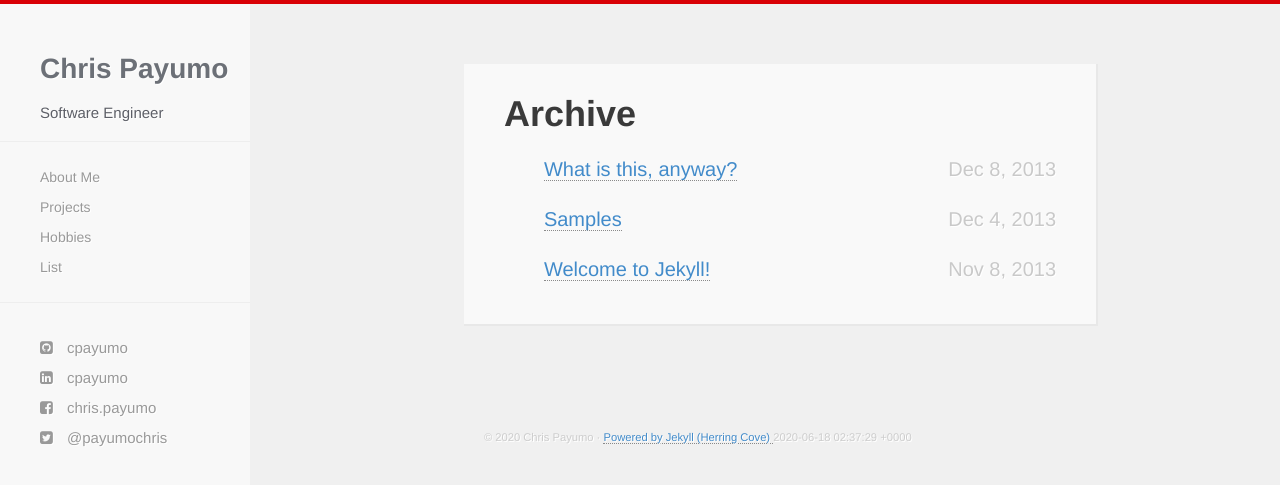
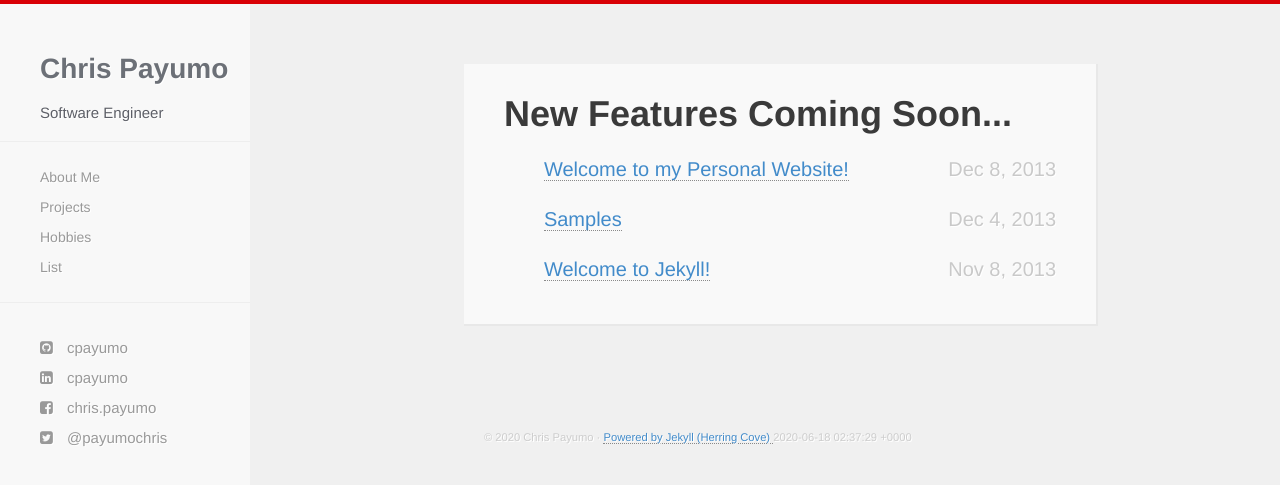
Before and after one commit to cpayumo/cpayumo.github.io, a Jekyll site: the page built from list.html, in a window 1280 px wide. Shown: the top 485 px of the page. Built offline with Jekyll 4.4.1, drawn with Linux system fonts in a browser that asks for light colours; nearby versions of some CDN libraries; Markdown is read by kramdown in place of the engine named in the settings.

Commit message:
updated home page

```diff
--- a/_includes/greeting.html
+++ b/_includes/greeting.html
@@ -1,7 +1,7 @@
   </div>
   <div class="container">
     <div id="welcome-greeting">
-      <h1>Welcome to my website!</h1>
+<!--      <h1>!!!</h1>-->
       <h2>In the next few weeks, I will be working on updating this website to share my personal hobbies, software projects,
         and many more features with you!
         <br><br> (Updated June 17, 2020)</h2>
--- a/_posts/2013-12-08-What-is-this-anyway.markdown
+++ b/_posts/2013-12-08-What-is-this-anyway.markdown
@@ -1,5 +1,5 @@
 ---
-title: What is this, anyway?
+title: Welcome to my Personal Website!
 date: 2013-12-08 19:55:16
 categories: jekyll testing
 ---
--- a/list.html
+++ b/list.html
@@ -3,10 +3,12 @@
 ---
 <div class="container">
   <div id="article">
-  <h1>Archive</h1>
+  <h1>New Features Coming Soon... </h1>
   <ul class="posts">
     {% for post in site.posts %}
-    <li><span><a href="{{ site.baseurl }}{{ post.url }}">{{ post.title }}</a><time class="pull-right post-list">{{ post.date | date_to_string | date: "%b %-d, %Y"  }}</h4></time></span></span></li>
+    <li><span><a href="{{ site.baseurl }}{{ post.url }}">{{ post.title }}</a>
+      <time class="pull-right post-list">{{ post.date | date_to_string | date: "%b %-d, %Y"  }}</h4>
+      </time></span></span></li>
     {% endfor %}
   </ul>
 </div>
```
Also changed, not shown: _includes/navigation.html (+4 -4 lines).
